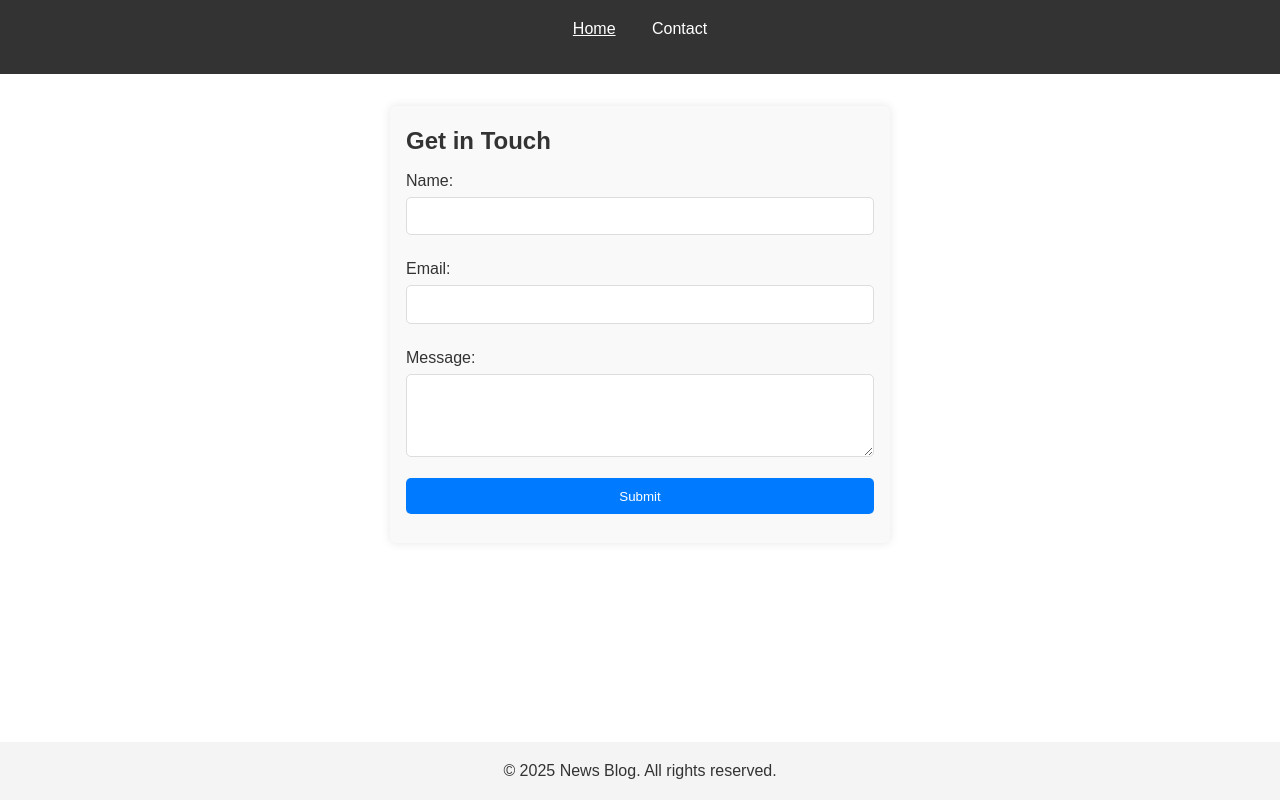
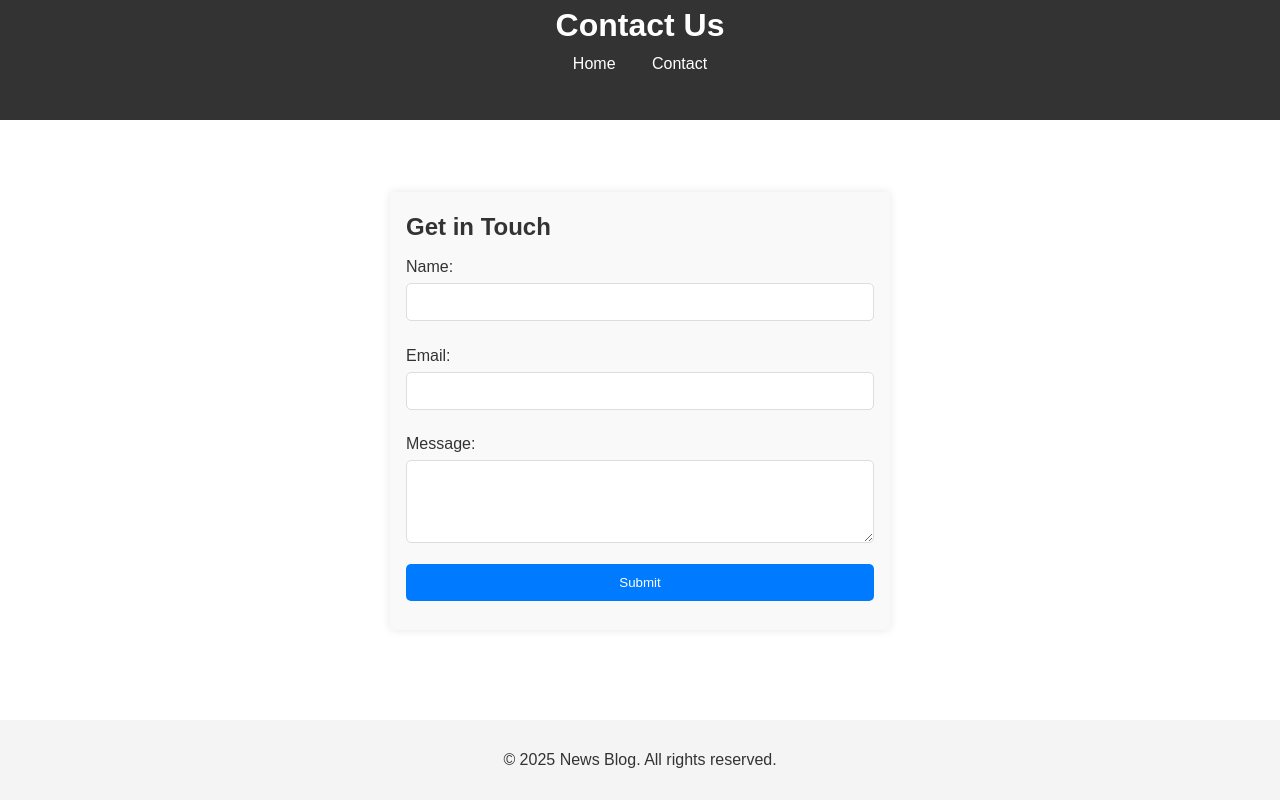
Before and after one commit to jorge-ryt/blog, a plain HTML site: page pages/contact.html in a window 1280 px wide. Drawn offline with Linux system fonts and the light colour scheme.

Commit message:
minor changes

```diff
--- a/css/global.css
+++ b/css/global.css
@@ -17,9 +17,12 @@
 
   /* Header */
   header {
+    width: 100vw;
+    height: 15vh;
+    position: fixed;
     background: #333;
     color: white;
-    padding: 1em;
+    padding: 0 1em;
     text-align: center;
   }
 
@@ -33,20 +36,31 @@
     margin: 0 1em;
   }
 
-  header nav a[aria-current="page"] {
+  header nav a:hover {
     text-decoration: underline;
   }
 
   /* Main */
   main {
+    width: 100vw;
+    height: 75vh;
+    max-height: 75vh;
     padding: 2em;
     flex: 1;
+    margin-top: 20vh;
+    overflow-y: auto;
+    scroll-behavior: smooth;
 }
 
   /* Footer */
   footer {
+    width: 100vw;
+    height: 10vh;
     background: #f4f4f4;
+    display: flex;
+    justify-content: center;
+    align-items: center;
     text-align: center;
-    padding: 1em;
+    padding: 0 1em;
     margin-top: 2em;
   }
--- a/pages/components/header.html
+++ b/pages/components/header.html
@@ -1,6 +1,6 @@
 
 <!-- Header HTML component -->
 <nav>
-    <a href="./index.html" aria-current="page">Home</a>
+    <a href="./index.html">Home</a>
     <a href="./contact.html">Contact</a>
 </nav>
--- a/pages/contact.html
+++ b/pages/contact.html
@@ -25,7 +25,9 @@
     </head>
     <body>
         <!-- Header will be inject in each page using JS -->
-        <header id="header"></header>
+        <header id="header">
+            <h1>Contact Us</h1>
+        </header>
         <main>
             <form action="/submit" method="post" aria-labelledby="contact-form">
                 <h2 id="contact-form">Get in Touch</h2>
```
